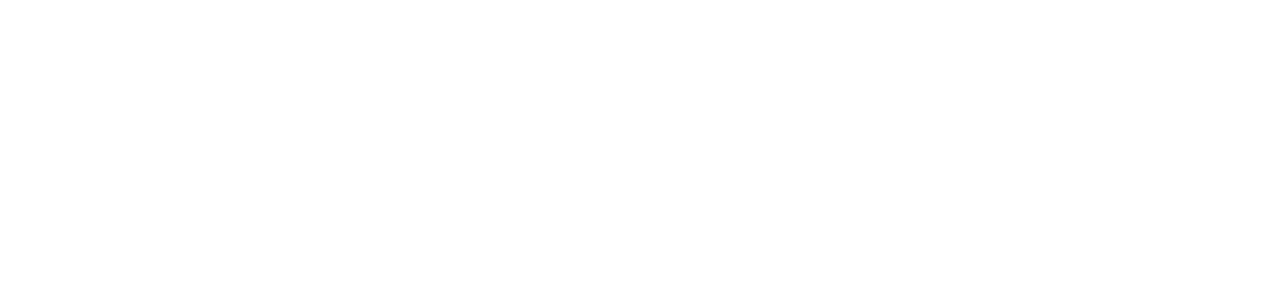
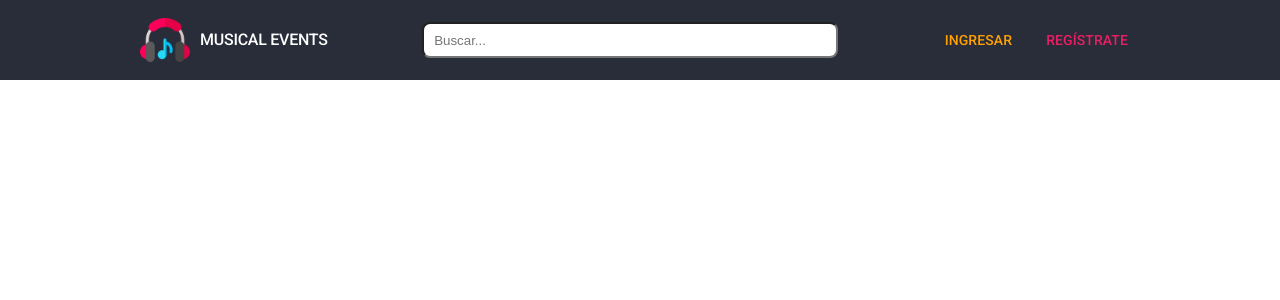
Before and after one commit to Abraham2748/musical-events, an Angular app: page / in a window 1280 px wide. Shown: the top 300 px of the page. Built offline with nearby package versions, Linux system fonts and the light colour scheme.

Commit message:
Home header layout

```diff
--- a/src/app/app.component.html
+++ b/src/app/app.component.html
@@ -1 +1 @@
-<router-outlet />
+<router-outlet /> <app-home></app-home>
--- a/src/app/app.component.ts
+++ b/src/app/app.component.ts
@@ -1,10 +1,11 @@
 import { Component } from '@angular/core';
 import { RouterOutlet } from '@angular/router';
+import { HomeComponent } from './home/home.component';
 
 @Component({
   selector: 'app-root',
   standalone: true,
-  imports: [RouterOutlet],
+  imports: [RouterOutlet, HomeComponent],
   templateUrl: './app.component.html',
   styleUrl: './app.component.css',
 })
--- /dev/null
+++ b/src/app/home/home-header/home-header.component.css
@@ -0,0 +1,50 @@
+header {
+  background-color: var(--secondary-color);
+  height: 80px;
+  display: flex;
+  justify-content: center;
+  & .container {
+    width: 1000px;
+    display: flex;
+    justify-content: space-between;
+    align-items: center;
+    & .logo-container {
+      display: flex;
+      justify-content: center;
+      align-items: center;
+      gap: 10px;
+      & img {
+        width: 50px;
+        height: 50px;
+      }
+      & h1 {
+        font-size: 16px;
+        color: white;
+        font-weight: 500;
+        margin: 0;
+      }
+    }
+    & .search-container {
+      display: flex;
+      justify-content: center;
+      width: 500px;
+      & input {
+        width: 400px;
+        height: 30px;
+        border-radius: 8px;
+        padding-left: 10px;
+      }
+    }
+    & .buttons-container {
+      display: flex;
+      justify-content: center;
+      gap: 10px;
+      & .primary {
+        color: var(--primary-color);
+      }
+      & .accent {
+        color: var(--accent-color);
+      }
+    }
+  }
+}
--- /dev/null
+++ b/src/app/home/home-header/home-header.component.html
@@ -0,0 +1,15 @@
+<header>
+  <div class="container">
+    <div class="logo-container">
+      <img src="images/logo.png" alt="logo" />
+      <h1>MUSICAL EVENTS</h1>
+    </div>
+    <div class="search-container">
+      <input type="text" placeholder="Buscar..." />
+    </div>
+    <div class="buttons-container">
+      <button mat-button class="primary">INGRESAR</button>
+      <button mat-button class="accent">REGÍSTRATE</button>
+    </div>
+  </div>
+</header>
--- a/src/app/home/home.component.html
+++ b/src/app/home/home.component.html
@@ -1 +1 @@
-<p>home works!</p>
+<app-home-header></app-home-header>
```
Also changed, not shown: src/app/home/home-header/home-header.component.ts (added, +11 -0 lines), src/app/home/home.component.ts (+4 -5 lines), public/images/logo.png (added), 1 other file (tests, documents, lock files or other folders).
